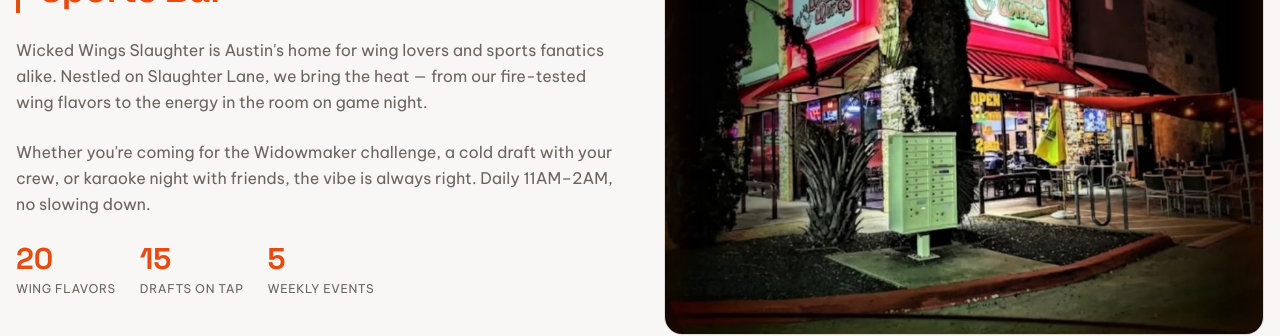
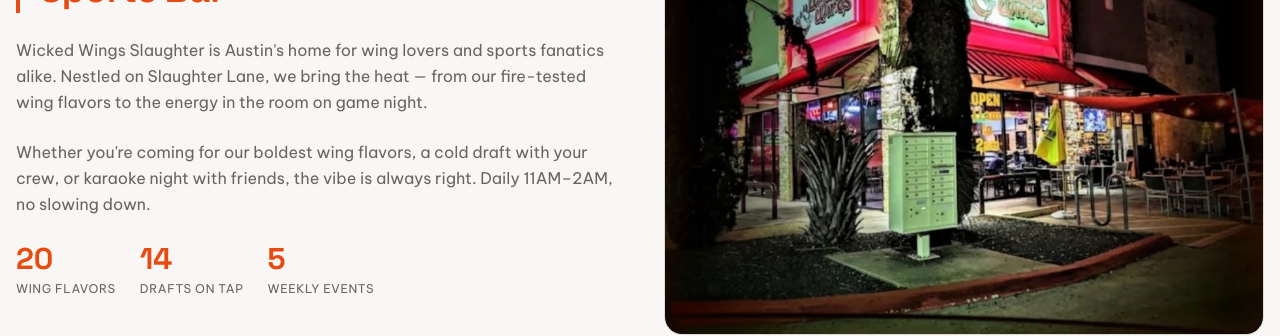
Before and after one commit to jackjhall22/wickedWings, a React (Vite) app in the folder wicked-wings/: page / in a window 1280 px wide. Shown: the part 940-1276 px from the top of the page. Built offline with nearby package versions, Linux system fonts and the light colour scheme.

Commit message:
Update AboutSection content and statistics
- Revised text to highlight bold wing flavors in the AboutSection.
- Adjusted the number of drafts on tap from 15 to 14 to reflect the current offerings.

```diff
--- a/wicked-wings/src/components/landing/AboutSection.tsx
+++ b/wicked-wings/src/components/landing/AboutSection.tsx
@@ -17,14 +17,14 @@
               wing flavors to the energy in the room on game night.
             </p>
             <p className="text-muted-foreground leading-relaxed">
-              Whether you're coming for the Widowmaker challenge, a cold draft with your
+              Whether you're coming for our boldest wing flavors, a cold draft with your
               crew, or karaoke night with friends, the vibe is always right. Daily 11AM–2AM,
               no slowing down.
             </p>
             <div className="flex flex-wrap gap-6">
               {[
                 { label: "Wing Flavors", value: "20" },
-                { label: "Drafts on Tap", value: "15" },
+                { label: "Drafts on Tap", value: "14" },
                 { label: "Weekly Events", value: "5" },
               ].map(({ label, value }) => (
                 <div key={label} className="flex flex-col gap-1">
```
